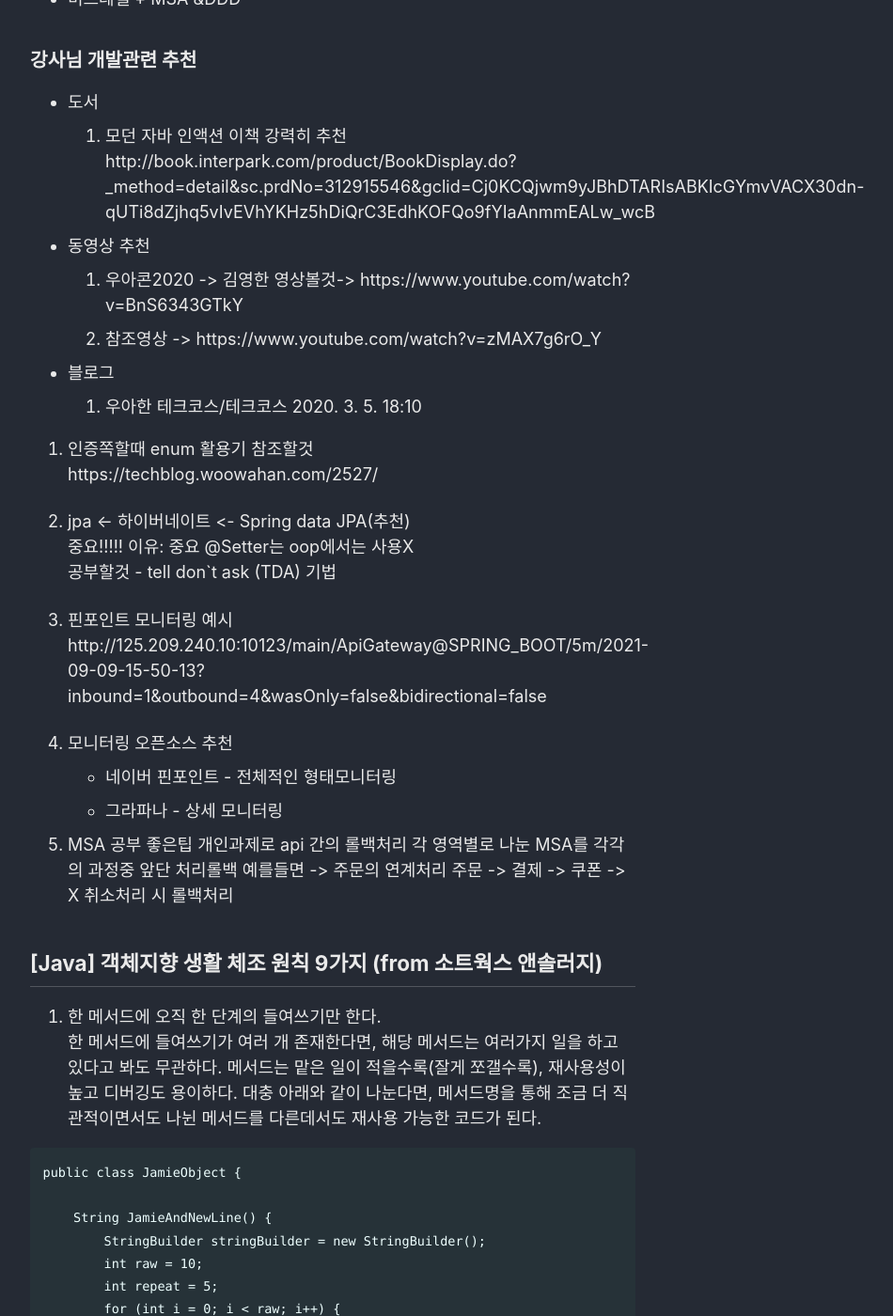
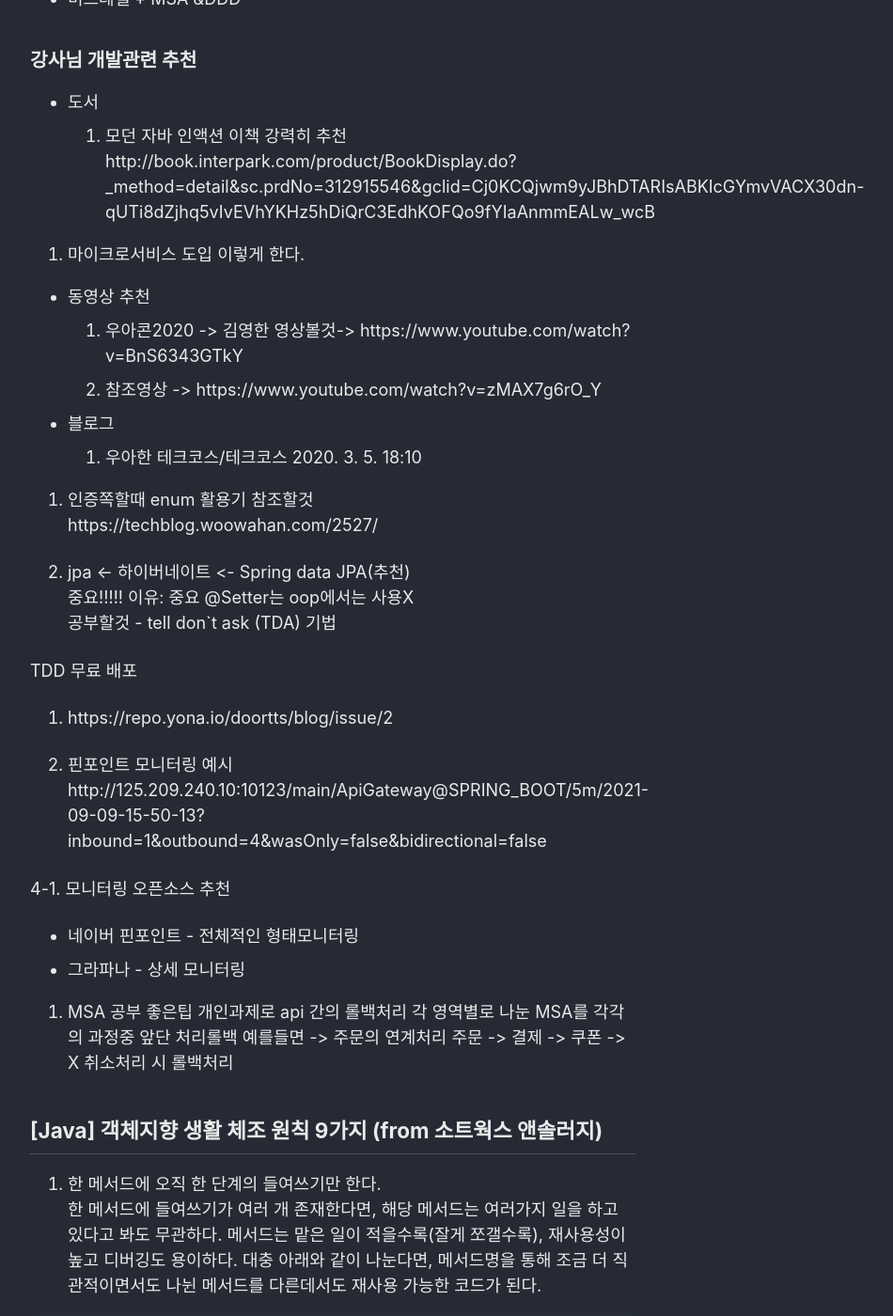
Before and after one commit to ldk-hub/ldk-hub.github.io, a Jekyll site: the page built from _posts/2021-07-12-company_study.md, in a window 1280 px wide and 1400 px high, scrolled down 709 px. Shown: the whole window at 94% size, without its empty margins (286-1236 px from the left). Built offline with Jekyll 4.4.1, drawn with Linux system fonts in a browser that asks for light colours; cached includes are drawn as plain includes; nearby versions of some CDN libraries; a script that is not in the unit is left out; comment, search, counter and statistics services are not loaded.

Commit message:
Update 2021-07-12-company_study.md

```diff
--- a/_posts/2021-07-12-company_study.md
+++ b/_posts/2021-07-12-company_study.md
@@ -39,6 +39,8 @@ toc: true
  1. 모던 자바 인액션 이책 강력히 추천
 http://book.interpark.com/product/BookDisplay.do?_method=detail&sc.prdNo=312915546&gclid=Cj0KCQjwm9yJBhDTARIsABKIcGYmvVACX30dn-qUTi8dZjhq5vIvEVhYKHz5hDiQrC3EdhKOFQo9fYIaAnmmEALw_wcB
 
+ 2. 마이크로서비스 도입 이렇게 한다.
+
  - 동영상 추천
 1. 우아콘2020 -> 김영한 영상볼것-> https://www.youtube.com/watch?v=BnS6343GTkY
 2. 참조영상 ->  https://www.youtube.com/watch?v=zMAX7g6rO_Y
@@ -53,10 +55,13 @@ https://techblog.woowahan.com/2527/
 중요!!!!! 이유: 중요 @Setter는 oop에서는 사용X
 공부할것 - tell don`t ask (TDA) 기법
 
-2. 핀포인트 모니터링 예시
+TDD 무료 배포
+3. https://repo.yona.io/doortts/blog/issue/2
+
+4. 핀포인트 모니터링 예시
 http://125.209.240.10:10123/main/ApiGateway@SPRING_BOOT/5m/2021-09-09-15-50-13?inbound=1&outbound=4&wasOnly=false&bidirectional=false
 
-4. 모니터링 오픈소스 추천
+4-1. 모니터링 오픈소스 추천
  - 네이버 핀포인트  - 전체적인 형태모니터링
  - 그라파나  - 상세 모니터링
 
```
